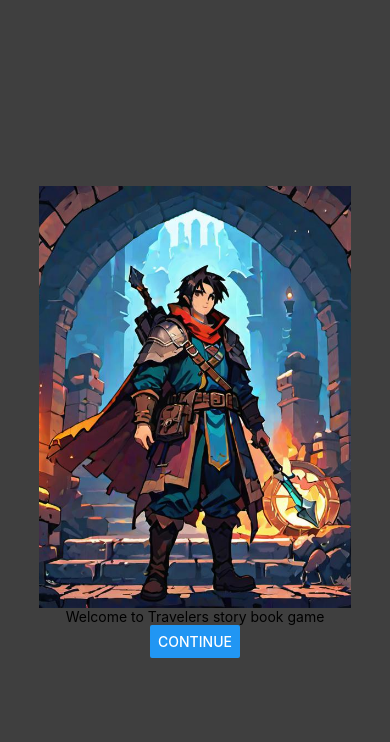
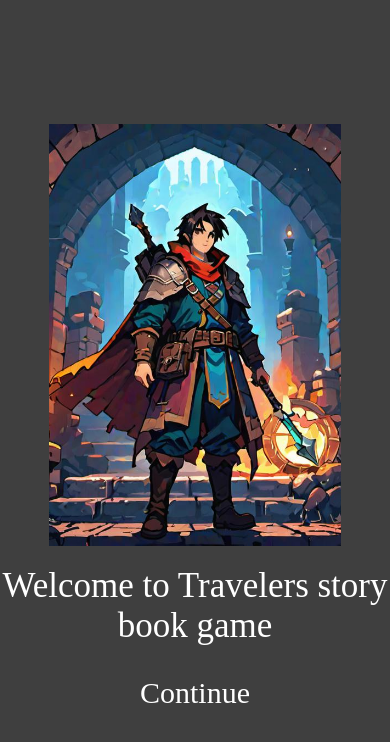
Before and after one commit to BraydenNickel/Travelers, a React Native app: screen /IntroPage in a window 390 px wide. Shown: the top 742 px of the page. Built offline with nearby package versions, Linux system fonts and the light colour scheme.

Commit message:
Update IntroPage.jsx

```diff
--- a/screens/IntroPage.jsx
+++ b/screens/IntroPage.jsx
@@ -1,17 +1,18 @@
-/* eslint-disable prettier/prettier */
 import React from 'react';
-import { View, Image, Button, Text } from 'react-native';
-import CharacterImage from '../assets/img/charabg.jpeg';
-import { StyleSheet } from 'react-native';
-
+import { Image, Text, TouchableOpacity, StyleSheet } from 'react-native';
+import CharacterImg from '../assets/img/charabg.jpeg';
 
 const IntroPage = ({ navigation }) => {
+  const handleContinue = () => {
+    navigation.navigate('GameScreen');
+  };
+
   return (
-        <View style={styles.container}>
-            <Image source={CharacterImage} style={styles.Image} />
-            <Text>Welcome to Travelers story book game</Text>
-            <Button title="Continue" onPress={() => navigation.navigate('GameScreen')} />
-        </View>
+    <TouchableOpacity style={styles.container} onPress={handleContinue}>
+      <Image source={CharacterImg} style={styles.image} />
+      <Text style={styles.text}>Welcome to Travelers story book game</Text>
+      <Text style={styles.button}>Continue</Text>
+    </TouchableOpacity>
   );
 };
 
@@ -21,37 +22,25 @@ const styles = StyleSheet.create({
     backgroundColor: '#3f3f3f',
     alignItems: 'center',
     justifyContent: 'center',
-        position: 'relative',
   },
-    Title: {
+  text: {
     color: 'white',
-        fontFamily: 'MedievalSharp-Regular', // not working
+    fontSize: 35,
+    marginVertical: 20,
     textAlign: 'center',
-        fontSize: 36,
-        fontWeight: 'bold',
-        marginVertical: 20,
+    fontFamily: 'MedievalSharp-Regular'
   },
-    Text: {
+  button: {
     color: 'white',
-        fontFamily: 'MedievalSharp-Regular', // not working
-        textAlign: 'center',
-        fontSize: 36,
-        fontWeight: 'bold',
-        marginVertical: 20,
+    fontSize: 30,
+    marginVertical: 10,
+    fontFamily: 'MedievalSharp-Regular'
   },
-    Image: {
-        justifyContent: 'center', // i want this at the top of the screen
-        width: '80%',
-        height: '50%',
-    },
-    Button: {
-        width: 200,
-        marginVertical: 10,
-        marginHorizontal: 50,
-        titleStyle: {
-            color: 'white',
-            marginHorizontal: 20,
-        },
-    },
+  image: {
+    justifyContent: 'flex-start',
+    width: '75%',
+    height: '50%'
+  }
 });
+
 export default IntroPage;
```
Lines whose indentation alone changed are shown as unchanged.
